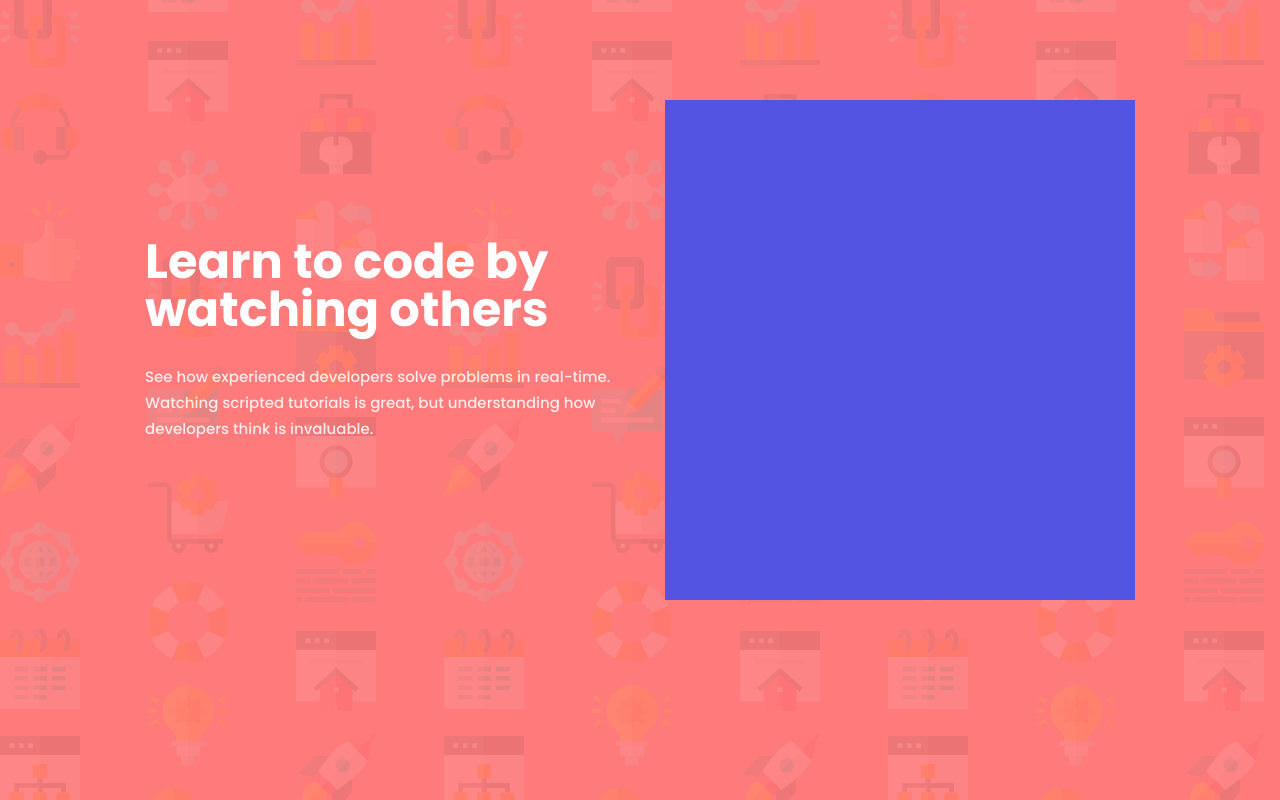
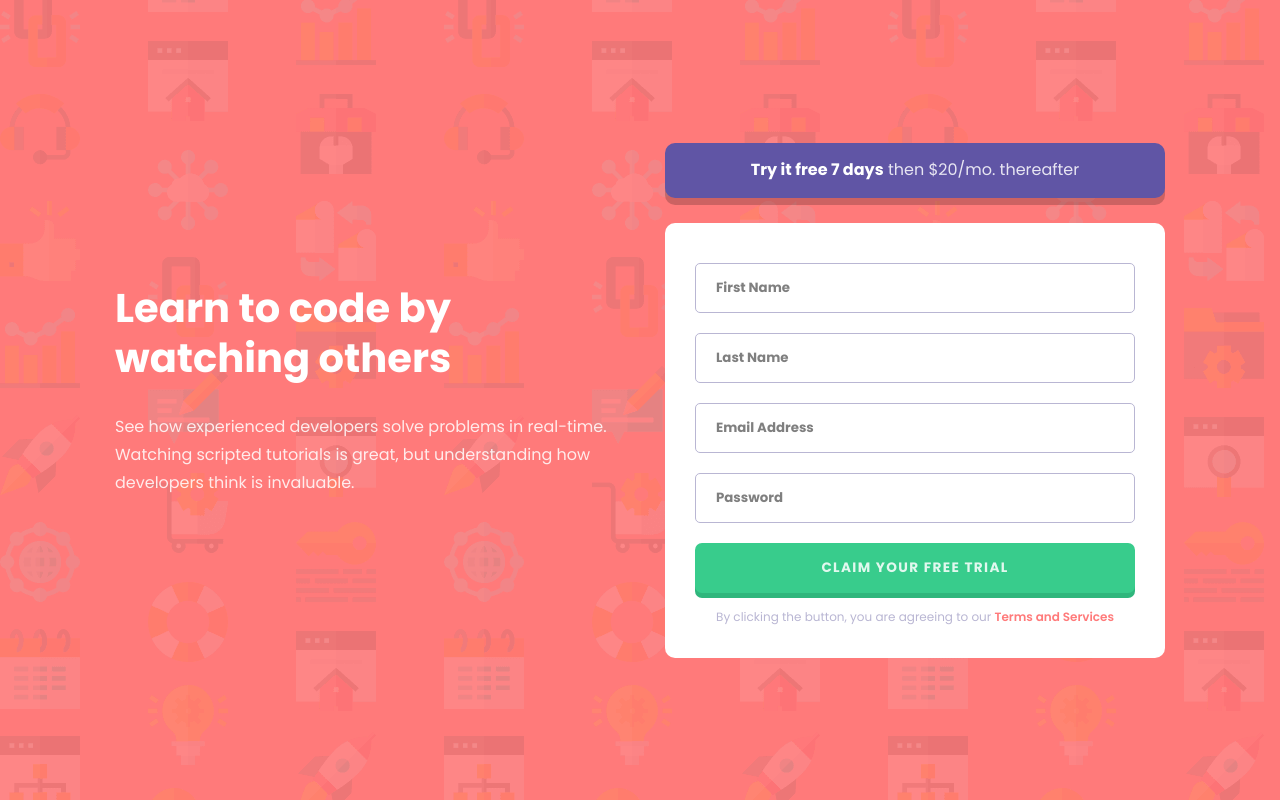
Before and after one commit to ayoelx/Intro-fm, a plain HTML site: page index.html in a window 1280 px wide. Drawn offline with Linux system fonts and the light colour scheme.

Commit message:
add banner and info section

```diff
--- a/index.html
+++ b/index.html
@@ -20,28 +20,25 @@
     </header>
 
     <main class="col">
+      <div class="banner">
+        <p><span class="bold">Try it free 7 days</span> then $20/mo. thereafter</p>
+      </div>
 
+      <div class="info">
+        <form action="" method="post">
+          <input type="text" name="fname" id="fname" placeholder="First Name">
+          <input type="text" name="lname" id="lname" placeholder="Last Name">
+          <input type="email" name="userEmail" id="userEmail" placeholder="Email Address">
+          <input type="password" name="password" id="password" placeholder="Password">
+
+          <input type="button" value="Claim your free trial">
+        </form>
+        <small>By clicking the button, you are agreeing to our <span class="danger">Terms and Services</span></small>
+      </div>
     </main>
   </div>
 
-
-
-
-
-
-
-  <!-- Try it free 7 days then $20/mo. thereafter
-
-  First Name
-  Last Name
-  Email Address
-  Password
-
-  Claim your free trial
-
-  By clicking the button, you are agreeing to our Terms and Services
-
-  <footer>
+  <!-- <footer>
     <p class="attribution">
       Challenge by <a href="https://www.frontendmentor.io?ref=challenge" target="_blank">Frontend Mentor</a>.
       Coded by <a href="#">Your Name Here</a>.
--- a/styles.css
+++ b/styles.css
@@ -13,54 +13,153 @@
     margin: 0;
     padding: 0;
     box-sizing: border-box;
+    font-family: poppins, sans-serif;
 }
 
 body {
     background-image: url("images/bg-intro-desktop.png");
     background-color: hsl(0, 100%, 74%);
-    padding: 5em;
+    padding: 3em 1em;
     color: white;
-    font-family: 'Poppins', sans-serif;
-    font-size: 20px;
+    font-size: 16px;
     display: flex;
     flex-wrap: wrap;
     align-items: center;
-    overflow-x: hidden;
+    user-select: none;
+    height: 100vh;
 }
 
 .container {
     display: flex;
-    justify-content: center;
+    justify-content: space-around;
     align-items: center;
     margin: 0 auto;
     flex-wrap: wrap;
+    width: 1100px;
 }
 
 .col {
-    width: 470px;
-    height: auto;
+    width: 500px;
 }
 
 header {
-    margin-right: 50px;
     margin-bottom: 20px;
 }
 
 h1 {
     font-weight: 700;
-    font-size: 2.4em;
-    line-height: 1em;
+    font-size: 2.5em;
+    line-height: 1.25em;
     margin-bottom: 30px;
 }
 
-header p {
-    font-size: 0.75em;
-    font-weight: 500;
+p {
+    font-size: 1em;
+    font-weight: 400;
     line-height: 1.75em;
     color: rgba(255, 255, 255, 0.85);
 }
 
-main {
-    background-color: rgb(84, 84, 226);
-    height: 500px !important;
+/* MAIN */
+
+.banner {
+    text-align: center;
+    display: flex;
+    height: 55px;
+    align-items: center;
+    justify-content: center;
+    background-color: hsl(248, 32%, 49%);
+    border-radius: 10px;
+    box-shadow: 0px 7px rgba(0, 0, 0, 0.2);
+    margin-bottom: 25px;
 }
+
+.info {
+    background-color: #fff;
+    padding: 30px;
+    border-radius: 10px;
+    text-align: center;
+}
+
+.bold {
+    font-weight: 700;
+    color: #fff;
+}
+
+form {
+    display: flex;
+    flex-direction: column;
+    justify-content: space-around;
+}
+
+form  * {
+    border-radius: 5px;
+    height: 50px;
+}
+
+input {
+    width: 100%;
+    border-style: none;
+    outline: none;
+}
+
+input[type=text],
+input[type=password],
+input[type=email] {
+    border: 1px solid hsl(246, 25%, 77%);
+    margin: 10px 0;
+    padding: 15px 20px;
+    font-weight: 700;
+    color: rgba(0, 0, 0, 0.7);
+}
+
+input[type=text]:focus,
+input[type=password]:focus,
+input[type=email]:focus {
+    border: 1px solid hsl(249, 10%, 26%);
+}
+
+::placeholder {
+    font-weight: 700;
+    font-size: 1em;
+    color: rgba(0, 0, 0, 0.5);
+}
+
+input[type=button] {
+    background-color: hsl(154, 59%, 51%);
+    color: rgba(255, 255, 255, 0.85);
+    font-size: 0.85em;
+    text-transform: uppercase;
+    font-weight: 700;
+    letter-spacing: 0.1em;
+    box-shadow: 0px 5px hsla(154, 59%, 45%, 1);
+    border-radius: 7px;
+    margin: 10px 0;
+}
+
+small {
+    font-size: 0.75em;
+    color: hsl(246, 25%, 77%);
+}
+
+.danger {
+    color: hsl(0, 100%, 74%);
+    font-weight: 600;
+}
+
+/* MEDIA QUERIES */
+
+@media only screen and (max-width: 900px) {
+
+    /* ROOT */
+
+    body {
+        text-align: center;
+    }
+
+    /* HEADER */
+
+
+    /* MAIN */
+
+}
```
